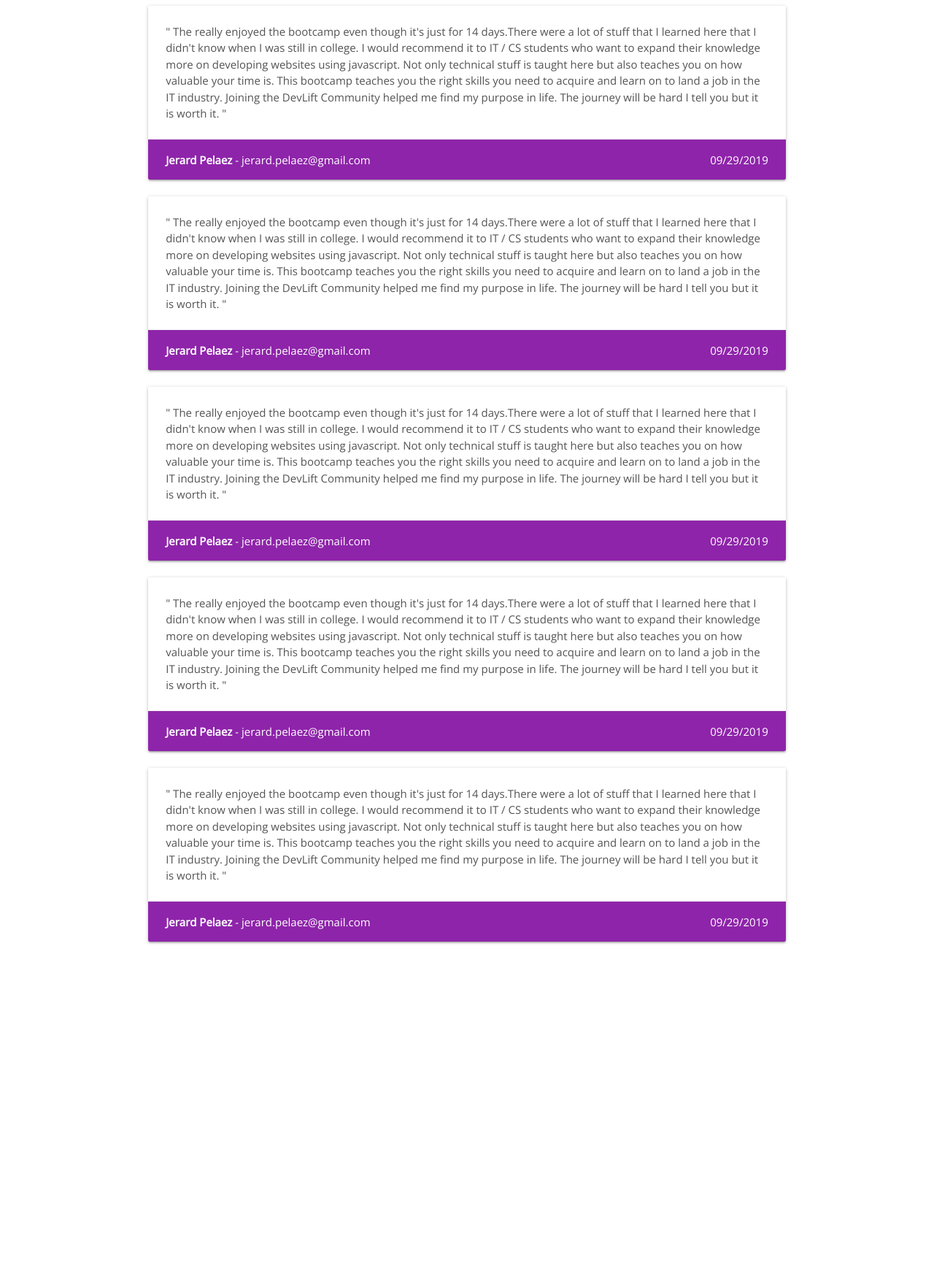
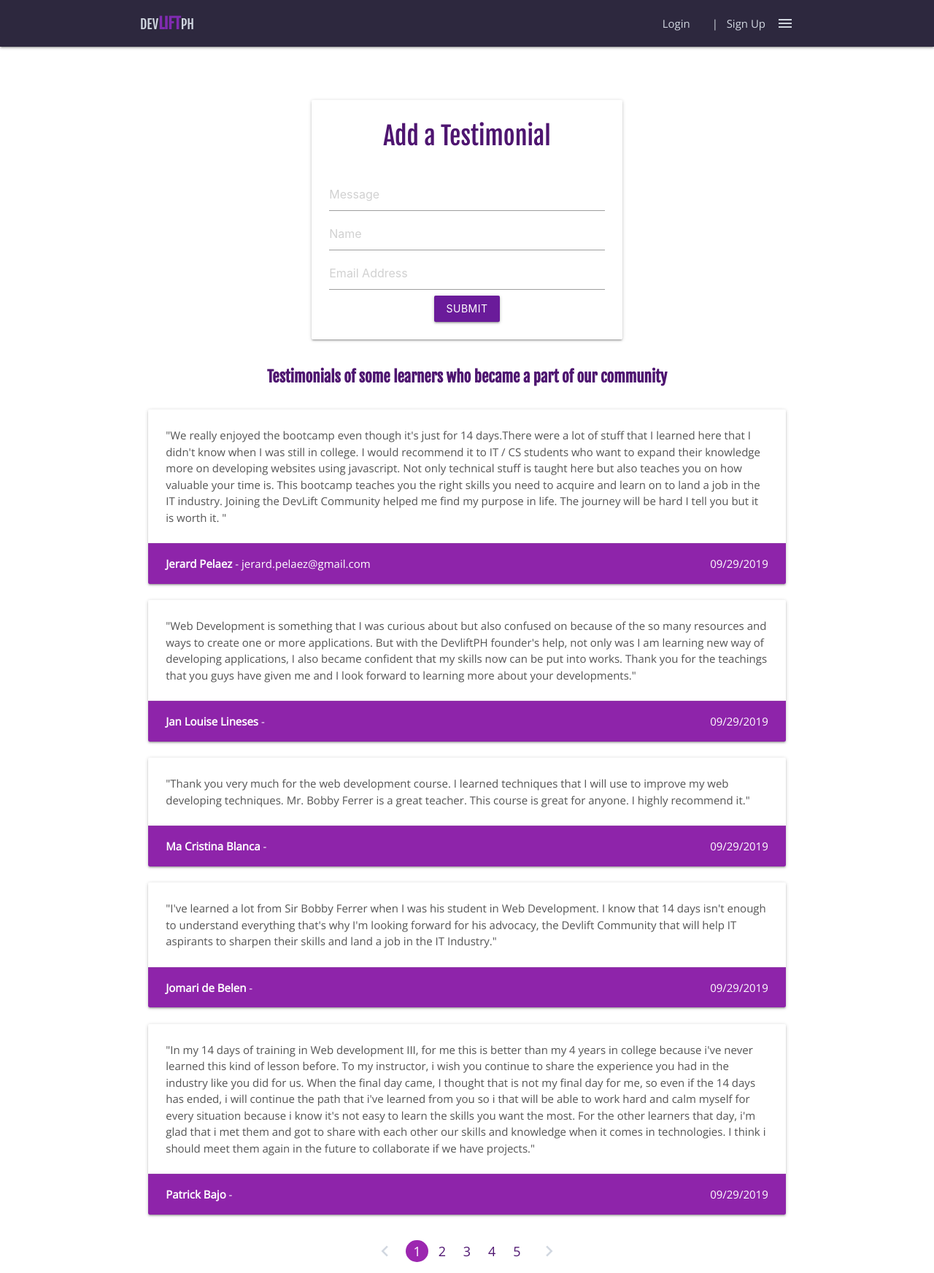
Before and after one commit to DevLiftPH/devliftph_dev, a plain HTML site: page views/testimonials.html in a window 1280 px wide. Shown: the whole page at 73% size. Before the commit the page ends 1325 px from the top, so only its background shows below. Drawn offline with nearby package versions, Linux system fonts and the light colour scheme.

Commit message:
updated testimonials page and countdown. full info on README

```diff
--- a/css/main.scss
+++ b/css/main.scss
@@ -95,29 +95,45 @@ section#countdown {
     height: 50vh;
     background-color: white;
 
-    p.count-down {
-        font-family: Orbitron;
-        font-weight: bold;
-        font-size: 58px;
-        color: #4e1570 !important;
+    .countdown-container {
+        text-align: center;
+
+        .timer {
+            font-family: Orbitron;
+            font-weight: bold;
+            font-size: 58px;
+            color: #4e1570 !important;
+            display: inline-block;
+            text-align: center;
+            padding-top: 50px;
+            width: 160px;
+
+            span.tagline {
+                display: block;
+                font-family: Fjalla One;
+                font-size: 21px;
+                color: #313131 !important;
+            }
+        }
     }
 
-    p.tagline {
-        font-family: Fjalla One;
-        font-size: 21px;
-        margin-top: -60px;
-        color: #313131 !important;
-    }
     .course-title {
         font-family: Fjalla One;
         font-size: 40px;
         color: #802bb1 !important;
+        p.date {
+            font-family: Fjalla One;
+            color: #4e1570 !important;
+            font-size: 21px;
+            font-weight: bold !important;
+            margin-top: -5px;
+        }
 
         p.venue {
-            color: #545454 !important;
-            font-size: 21px;
+            color: #454545 !important;
+            font-size: 18px;
             font-weight: bold;
-            margin-top: -10px;
+            margin-top: -20px;
         }
     }
 }
@@ -205,7 +221,6 @@ section#testimonial {
     .purple-border {
         border: 1px solid #2D283E
     }
-
 }
 
 .modal {
@@ -221,10 +236,31 @@ section#testimonial {
 
 
 /* testimonials page */
+
+nav.testimonials {
+    background-color: #2D283E !important;
+}
 .testimonials-page {
 
+    padding-top: 50px;
+
+    input {
+        color: #454545 !important;
+    }
+
+    p.title {
+        font-family: Fjalla One;
+        color: #4e1570 !important;
+        font-size: 21px;
+        font-weight: bold;
+    }
+
     .card {
-
+        h4 {
+            color: #4e1570 !important;
+            padding-top: 30px;
+            font-family: Fjalla One;
+        }
 
         .card-content {
             color: #545454 !important;
@@ -238,6 +274,34 @@ section#testimonial {
             }
         }
 
+    }
+
+    ul li a {
+        color: #4e1570 !important;
+        transition: transform 0.5s ease;
+    }
+
+    ul li:hover {
+        transform: scale(1.1);
+        transition: all 0.5s ease;
+
+        background-color: #802bb1;
+        border-radius: 50%;
+
+        a {
+            color: white !important;
+            transition: all 0.5s ease;
+        }
+    }
+
+    ul li.active {
+        border-radius: 50%;
+        background-color: #802bb1;
+
+        a {
+            color: white !important;
+
+        }
     }
 
 }
@@ -276,7 +340,7 @@ a.social:hover {
 }
 
 
-p.count-down {
+span.count-down {
     font-family: Orbitron;
     font-weight: bold;
     font-size: 58px;
--- a/views/testimonials.html
+++ b/views/testimonials.html
@@ -16,12 +16,38 @@
     <link rel="stylesheet" href="../css/animations.css">
 </head>
 <body>
+    <nav class="testimonials">
+        <div class="nav-wrapper">
+            <div class="container">
+                <a href="#" class="brand-logo fjalla">DEV<span>LIFT</span>PH</a>
+                <a href="#" data-activates="side-nav" class="button-collapse right"><i class="material-icons">menu</i></a>
+                <ul class="hide-on-med-and-down right">
+                    <li><a href="login&signup.html" class="navlink1">Login</a></li>
+                    <li><a href="login&signup.html" class="navlink2">| &nbsp;&nbsp;Sign Up</a></li>
+                </ul>
+            </div>
+        </div>
+    </nav>
     <div class="container testimonials-page">
+        <div class="row center">
+            <div class="col s12 m6 offset-m3">
+                <div class="card">
+                    <h4>Add a Testimonial</h4>
+                    <div class="card-content input-field">
+                        <input type="text" placeholder="Message">
+                        <input type="text" placeholder="Name">
+                        <input type="email" placeholder="Email Address" validate>
+                        <button class="btn purple darken-3 waves-effect waves-light white-text">SUBMIT</button>
+                    </div>
+                </div>
+            </div>
+        </div>
         <div class="row">
+            <p class="center title">Testimonials of some learners who became a part of our community</p>
             <div class="col s12">
                 <div class="card">
                     <div class="card-content">
-                            " The really enjoyed the bootcamp even though it's just for 14 days.There were a lot of stuff that I learned here that I didn't know when I was still in college. I would recommend it to IT / CS students who want to expand their knowledge more on developing websites using javascript. Not only technical stuff is taught here but also teaches you on how valuable your time is. This bootcamp teaches  you the right skills you need to acquire and learn on to land a job in the IT industry. Joining the DevLift Community helped me find my purpose in life. The journey will be hard I tell you but it is worth it. "
+                            "We really enjoyed the bootcamp even though it's just for 14 days.There were a lot of stuff that I learned here that I didn't know when I was still in college. I would recommend it to IT / CS students who want to expand their knowledge more on developing websites using javascript. Not only technical stuff is taught here but also teaches you on how valuable your time is. This bootcamp teaches  you the right skills you need to acquire and learn on to land a job in the IT industry. Joining the DevLift Community helped me find my purpose in life. The journey will be hard I tell you but it is worth it. "
                     </div>
                     <div class="card-action purple darken-1 white-text">
                         <span class="name">Jerard Pelaez</span> - jerard.pelaez@gmail.com
@@ -32,10 +58,10 @@
             <div class="col s12">
                 <div class="card">
                     <div class="card-content">
-                            " The really enjoyed the bootcamp even though it's just for 14 days.There were a lot of stuff that I learned here that I didn't know when I was still in college. I would recommend it to IT / CS students who want to expand their knowledge more on developing websites using javascript. Not only technical stuff is taught here but also teaches you on how valuable your time is. This bootcamp teaches  you the right skills you need to acquire and learn on to land a job in the IT industry. Joining the DevLift Community helped me find my purpose in life. The journey will be hard I tell you but it is worth it. "
+                            "Web Development is something that I was curious about but also confused on because of the so many resources and ways to create one or more applications. But with the DevliftPH founder's help, not only was I am learning new way of developing applications, I also became confident that my skills now can be put into works. Thank you for the teachings that you guys have given me and I look forward to learning more about your developments."
                     </div>
                     <div class="card-action purple darken-1 white-text">
-                        <span class="name">Jerard Pelaez</span> - jerard.pelaez@gmail.com
+                        <span class="name">Jan Louise Lineses</span> -
                         <span class="secondary-content white-text">09/29/2019</span>
                     </div>
                 </div>
@@ -43,10 +69,10 @@
             <div class="col s12">
                 <div class="card">
                     <div class="card-content">
-                            " The really enjoyed the bootcamp even though it's just for 14 days.There were a lot of stuff that I learned here that I didn't know when I was still in college. I would recommend it to IT / CS students who want to expand their knowledge more on developing websites using javascript. Not only technical stuff is taught here but also teaches you on how valuable your time is. This bootcamp teaches  you the right skills you need to acquire and learn on to land a job in the IT industry. Joining the DevLift Community helped me find my purpose in life. The journey will be hard I tell you but it is worth it. "
+                            "Thank you very much for the web development course. I learned techniques that I will use to improve my web developing techniques. Mr. Bobby Ferrer is a great teacher. This course is great for anyone. I highly recommend it."
                     </div>
                     <div class="card-action purple darken-1 white-text">
-                        <span class="name">Jerard Pelaez</span> - jerard.pelaez@gmail.com
+                        <span class="name">Ma Cristina Blanca</span> -
                         <span class="secondary-content white-text">09/29/2019</span>
                     </div>
                 </div>
@@ -54,10 +80,10 @@
             <div class="col s12">
                 <div class="card">
                     <div class="card-content">
-                            " The really enjoyed the bootcamp even though it's just for 14 days.There were a lot of stuff that I learned here that I didn't know when I was still in college. I would recommend it to IT / CS students who want to expand their knowledge more on developing websites using javascript. Not only technical stuff is taught here but also teaches you on how valuable your time is. This bootcamp teaches  you the right skills you need to acquire and learn on to land a job in the IT industry. Joining the DevLift Community helped me find my purpose in life. The journey will be hard I tell you but it is worth it. "
+                            "I've learned a lot from Sir Bobby Ferrer when I was his student in Web Development. I know that 14 days isn't enough to understand everything that's why I'm looking forward for his advocacy, the Devlift Community that will help IT aspirants to sharpen their skills and land a  job in the IT Industry."
                     </div>
                     <div class="card-action purple darken-1 white-text">
-                        <span class="name">Jerard Pelaez</span> - jerard.pelaez@gmail.com
+                        <span class="name">Jomari de Belen</span> -
                         <span class="secondary-content white-text">09/29/2019</span>
                     </div>
                 </div>
@@ -65,15 +91,24 @@
             <div class="col s12">
                 <div class="card">
                     <div class="card-content">
-                            " The really enjoyed the bootcamp even though it's just for 14 days.There were a lot of stuff that I learned here that I didn't know when I was still in college. I would recommend it to IT / CS students who want to expand their knowledge more on developing websites using javascript. Not only technical stuff is taught here but also teaches you on how valuable your time is. This bootcamp teaches  you the right skills you need to acquire and learn on to land a job in the IT industry. Joining the DevLift Community helped me find my purpose in life. The journey will be hard I tell you but it is worth it. "
+                            "In my 14 days of training in Web development III, for me this is better than my 4 years in college because i've never learned this kind of lesson before. To my instructor, i wish you continue to share the experience you had in the industry like you did for us. When the final day came, I thought that is not my final day for me, so even if the 14 days has ended, i will continue the path that i've learned from you so i that will be able to work hard and calm myself for every situation because i know it's not easy to learn the skills you want the most. For the other learners that day, i'm glad that i met them and got to share with each other our skills and knowledge when it comes in technologies. I think i should meet them again in the future to collaborate if we have projects."
                     </div>
                     <div class="card-action purple darken-1 white-text">
-                        <span class="name">Jerard Pelaez</span> - jerard.pelaez@gmail.com
+                        <span class="name">Patrick Bajo</span> -
                         <span class="secondary-content white-text">09/29/2019</span>
                     </div>
                 </div>
             </div>
         </div>
+        <ul class="pagination center">
+            <li class="disabled"><a href="#!"><i class="material-icons">chevron_left</i></a></li>
+            <li class="active purple"><a href="#!">1</a></li>
+            <li><a href="#!">2</a></li>
+            <li><a href="#!">3</a></li>
+            <li><a href="#!">4</a></li>
+            <li><a href="#!">5</a></li>
+            <li><a href="#!"><i class="material-icons">chevron_right</i></a></li>
+          </ul>
     </div>
 
     <script type="text/javascript" src="https://code.jquery.com/jquery-3.2.1.min.js"></script>
```
Also changed, not shown: views/index.html (+12 -21 lines), README.txt, css/main.css, 1 other file.
